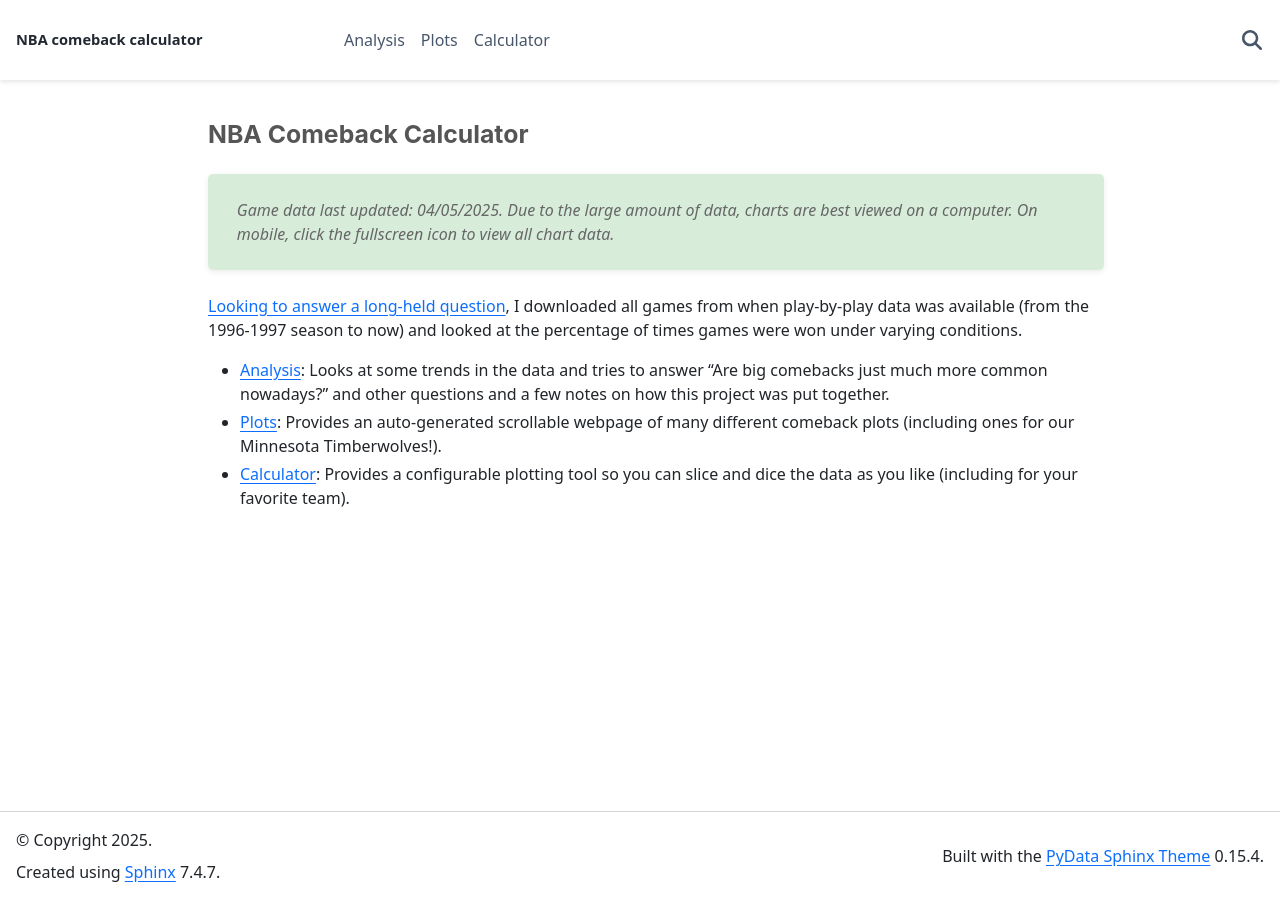
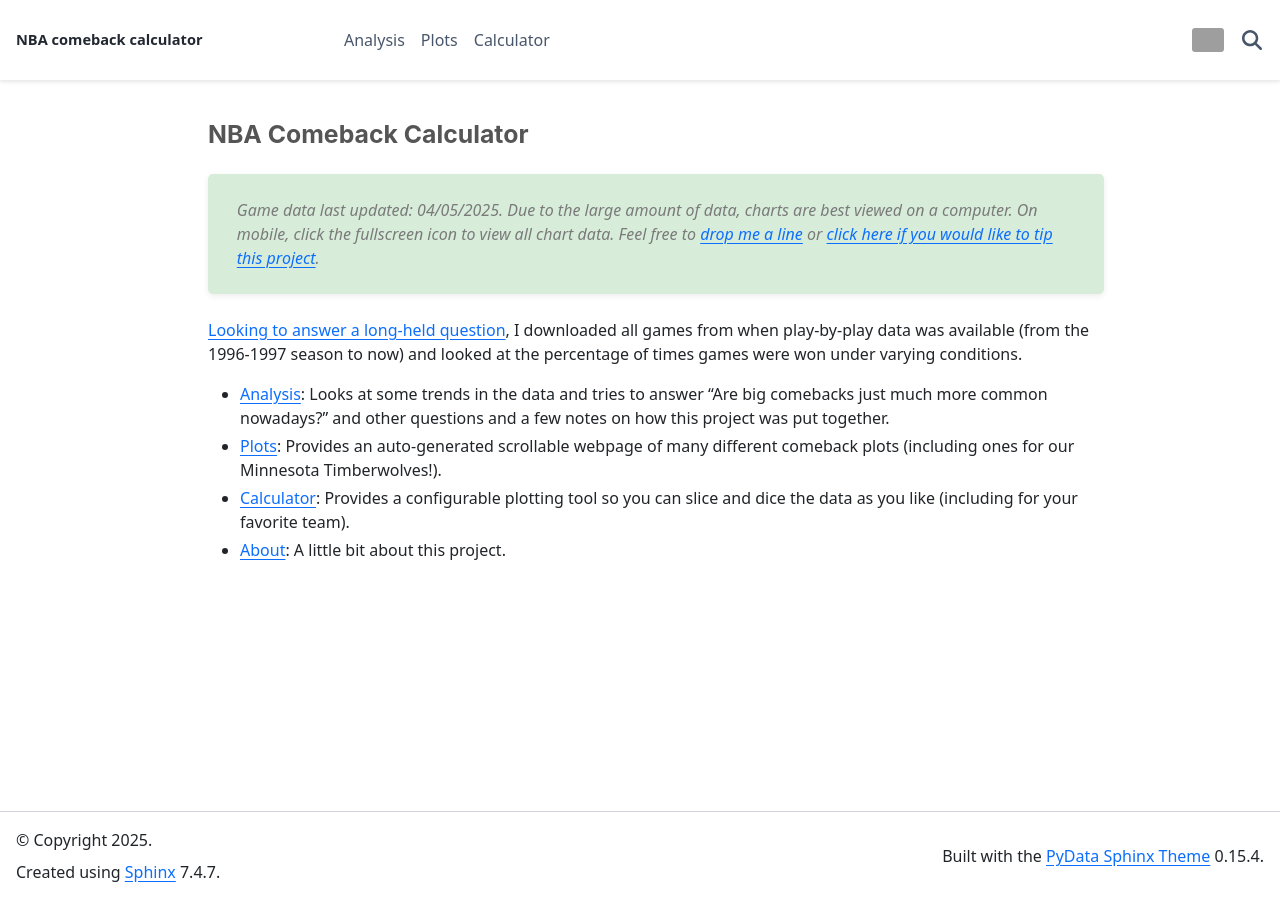
Before and after one commit to nba-comeback-calculator/nba-comeback-calculator, a Sphinx documentation site: the page built from docs/frontend/source/index.rst, in a window 1280 px wide. Built offline with Sphinx 7.4.7 and the PyData theme 0.15.4, drawn with Linux system fonts in a browser that asks for light colours; nearby versions of some CDN libraries; comment, search, counter and statistics services are not loaded; grey boxes are pictures that could not be loaded.

```diff
--- a/docs/frontend/source/_static/css/colored_boxes.css
+++ b/docs/frontend/source/_static/css/colored_boxes.css
@@ -14,6 +14,8 @@
 
 .green-box {
     background-color: #d7edda; /* Lighter green */
+    color: #7a7a7a; /* Lighter grey text */
+    font-style: italic;
 }
 
 .blue-box {
--- a/docs/frontend/source/analysis/about.rst
+++ b/docs/frontend/source/analysis/about.rst
@@ -2,6 +2,10 @@
 About
 *****
 
+.. green-box::
+   Feel free to `email me <mailto:nba.comeback.calculator@gmail.com>`_ or `click here
+   if you would like to tip this work
+   <https://buymeacoffee.com/nba.comeback.calculator>`_ so I can buy some more tokens.
 
 This project started when I was :doc:`trying to examine a rule of thumb
 </analysis/rule_of_thumb_that_actually_works>` about how safe leads are while watching
--- a/docs/frontend/source/conf.py
+++ b/docs/frontend/source/conf.py
@@ -96,16 +96,28 @@
     # "navbar_center": [],
     "navbar_persistent": [],
     # "navbar_end": ["navbar-icon-links", "search-button"],
-    "navbar_end": ["search-button"],
+    "navbar_end": ["navbar-icon-links", "search-button"],
     "show_prev_next": False,
     "logo": {
         "text": "NBA comeback calculator",
         # "image_light": "_static/logo-light.png",
     },
+    "icon_links": [
+        {
+            "name": "Buy Me a Coffee",
+            "url": "https://buymeacoffee.com/nba.comeback.calculator",
+            "icon": "_static/icons/buy-me-coffee.svg",
+            "type": "local",
+            "attributes": {"target": "_blank"}
+        },
+    ],
     "analytics": {
         "google_analytics_id": "G-6Q6K588YXL",
     },
 }
+
+# Favicon configuration
+html_favicon = "_static/bball.png"
 
 html_show_sourcelink = False
 
--- a/docs/frontend/source/index.rst
+++ b/docs/frontend/source/index.rst
@@ -13,9 +13,11 @@
 
 .. green-box::
 
-   *Game data last updated: 04/05/2025. Due to the large amount of data, charts are
-   best viewed on a computer.  On mobile, click the fullscreen icon to view all chart
-   data.*
+   Game data last updated: 04/05/2025. Due to the large amount of data, charts are best
+   viewed on a computer.  On mobile, click the fullscreen icon to view all chart data.
+   Feel free to `drop me a line <mailto:nba.comeback.calculator@gmail.com>`_ or `click
+   here if you would like to tip this project
+   <https://buymeacoffee.com/nba.comeback.calculator>`_.
 
 :doc:`Looking to answer a long-held question </analysis/about>`, I downloaded all games
 from when play-by-play data was available (from the 1996-1997 season to now) and looked
@@ -30,3 +32,5 @@
 
 * :doc:`./calculator/index`: Provides a configurable plotting tool so you can slice and
   dice the data as you like (including for your favorite team).
+
+* :doc:`./analysis/about`: A little bit about this project.
--- a/docs/frontend/source/plots/index.rst
+++ b/docs/frontend/source/plots/index.rst
@@ -1,6 +1,9 @@
 *****
 Plots
 *****
+
+.. green-box::
+   Page auto-generated by python script to test configuration options.
 
 .. toctree::
    :maxdepth: 1
```
